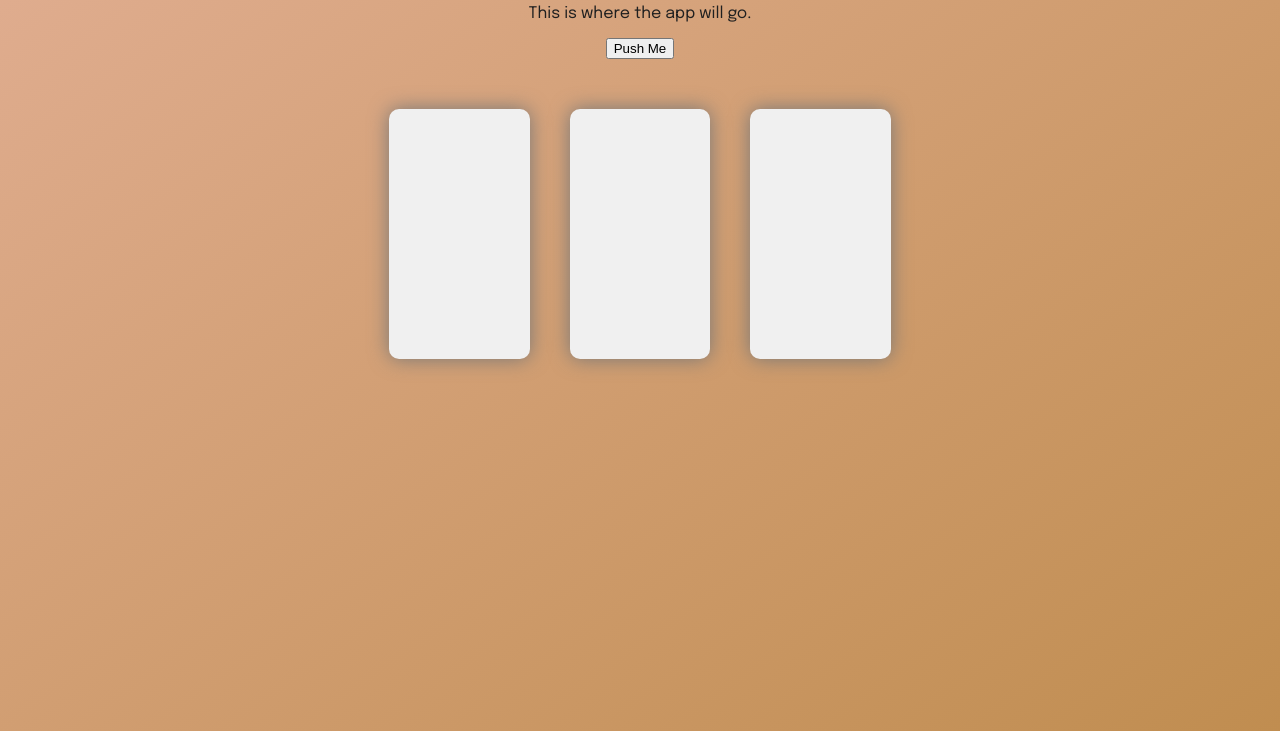
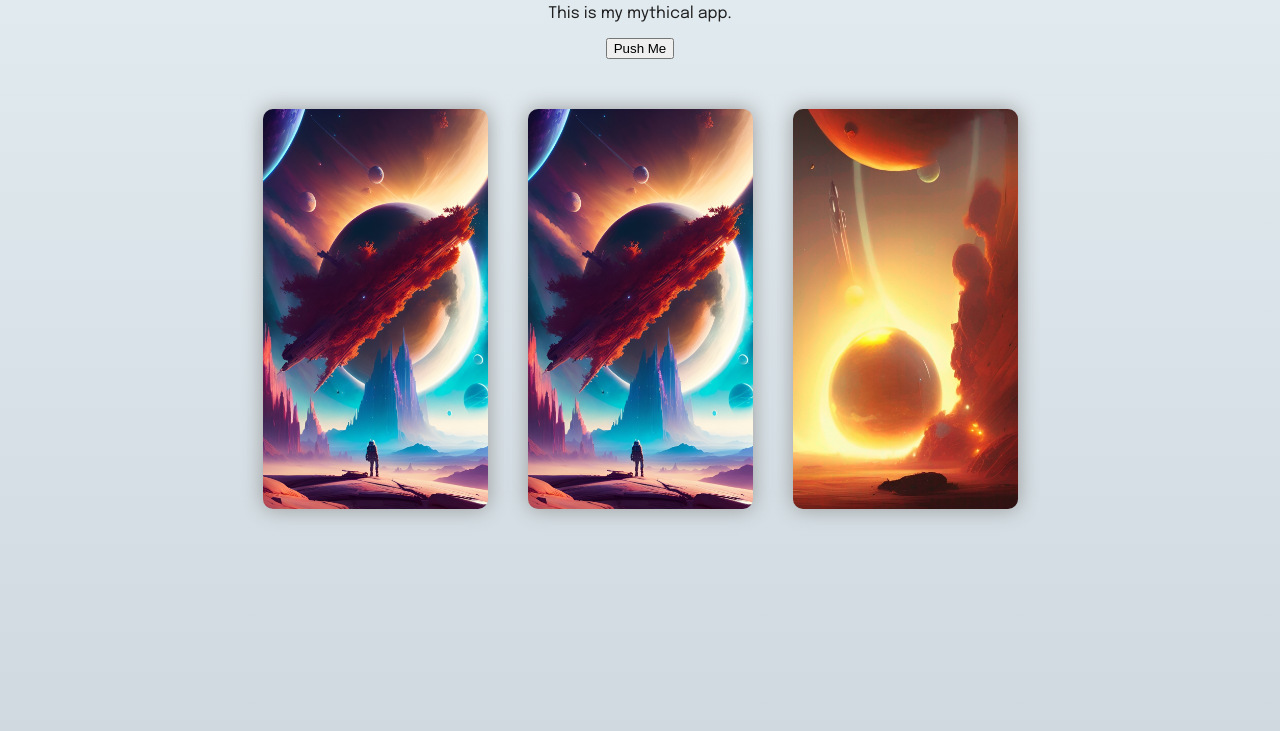
Before and after one commit to CodeJackie/epic_arrays, a website built with Vite: page index.html in a window 1280 px wide. Shown: the part 169-900 px from the top of the page. Built offline with nearby package versions, Linux system fonts and the light colour scheme.

Commit message:
First randomized function. Returns 3 images.

```diff
--- a/index.html
+++ b/index.html
@@ -22,9 +22,9 @@
       </nav>
       <div id="app"></div>
       <div id="cheating">
-        <div></div>
-        <div></div>
-        <div></div>
+        <div class="pics"></div>
+        <div class="pics"></div>
+        <div class="pics"></div>
       </div>
     </main>
 
--- a/main.js
+++ b/main.js
@@ -5,7 +5,7 @@ let h1 = document.createElement('h1')
 let hello = document.createTextNode('Hello World')
 h1.appendChild(hello)
 let p = document.createElement('p')
-let s = document.createTextNode('This is where the app will go.')
+let s = document.createTextNode('This is my mythical app.')
 p.appendChild(s)
 app.appendChild(h1)
 app.appendChild(p)
@@ -24,3 +24,32 @@ buttonMaker()
 
 const picArray = []
 const div = document.createElement('div')
+
+//Actual App
+
+const locations = [
+  'img/locations/bioAnomolyPlanets.jpg',
+  'img/locations/fantasyWorld.jpg',
+  'img/locations/giantTornado.jpg',
+  'img/locations/lostStaircase.jpg',
+  'img/locations/meteorStrike.jpg',
+  'img/locations/ruggedPlanet.jpg',
+  'img/locations/spaceExplorer.jpg',
+  'img/locations/spaceMining.jpg',
+  'img/locations/spaceStation.jpg',
+  'img/locations/underwaterCity.jpg'
+]
+const characters = []
+const text = []
+
+const imgRow = document.querySelectorAll('.pics')
+
+
+imgRow.forEach(function(Element) {
+  let x = Math.floor(Math.random() * 10)
+  Element.style.backgroundImage = `url(' ${locations[x]} ')`
+})
+
+// document.querySelector('.pics').style.backgroundImage = "url('" + locations[0] + "')"
+// document.querySelectorAll('.pics')[1].style.backgroundImage = "url('" + locations[7] + "')"
+// document.querySelectorAll('.pics')[2].style.backgroundImage = "url('" + locations[5] + "')"
--- a/style.css
+++ b/style.css
@@ -7,7 +7,7 @@
 html, body {
   margin: 0;
   padding: 0;
-  background-image: linear-gradient(145deg, #e0ad90 0%, #c08d50 );
+  background-image: linear-gradient(to top, #cfd9df 0%, #e2ebf0 100%);
   background-size: cover;
   background-repeat: no-repeat;
   font-family: 'Epilogue', Helvetica, Arial, sans-serif;
@@ -52,10 +52,15 @@ main {
   margin: 50px 0;
 }
 
-#cheating div {
+.pics {
   background: #f0f0f0;
-  box-shadow: 0 0 20px #777;
+  box-shadow: 0 0 20px #999;
   border-radius: 10px;
   aspect-ratio: 9 / 16;
-  height: 250px;
+  min-height: 250px;
+  max-height: 600px;
+  height: 50vh;
+  background-size: cover;
+  background-repeat: no-repeat;
+  background-position: center center;
 }
```
Also changed, not shown: img/characters/ogre-six-pack.jpg (added), img/locations/bioAnomolyPlanets.jpg (added), img/locations/fantasyWorld.jpg (added), img/locations/giantTornado.jpg (added), img/locations/lostStaircase.jpg (added), img/locations/meteorStrike.jpg (added), img/locations/ruggedPlanet.jpg (added), img/locations/spaceExplorer.jpg (added), img/locations/spaceMining.jpg (added), img/locations/spaceStation.jpg (added), img/locations/underwaterCity.jpg (added).
